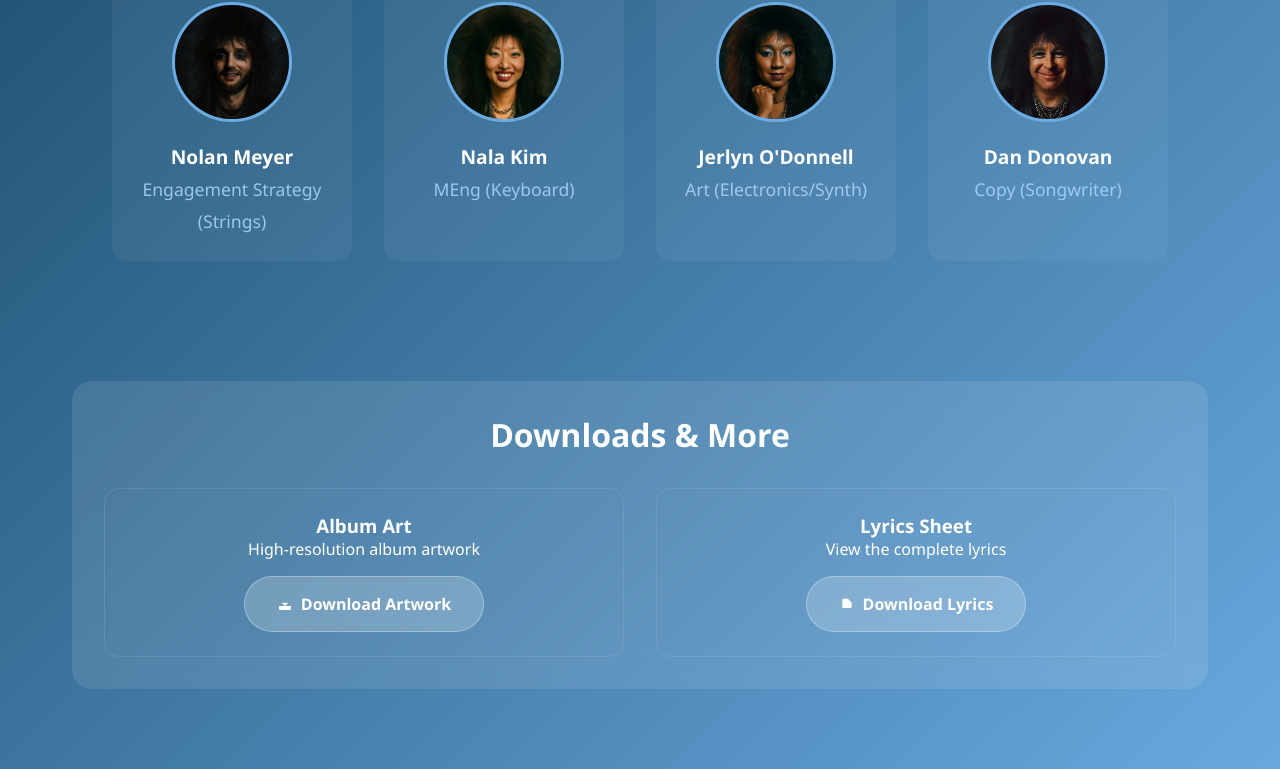
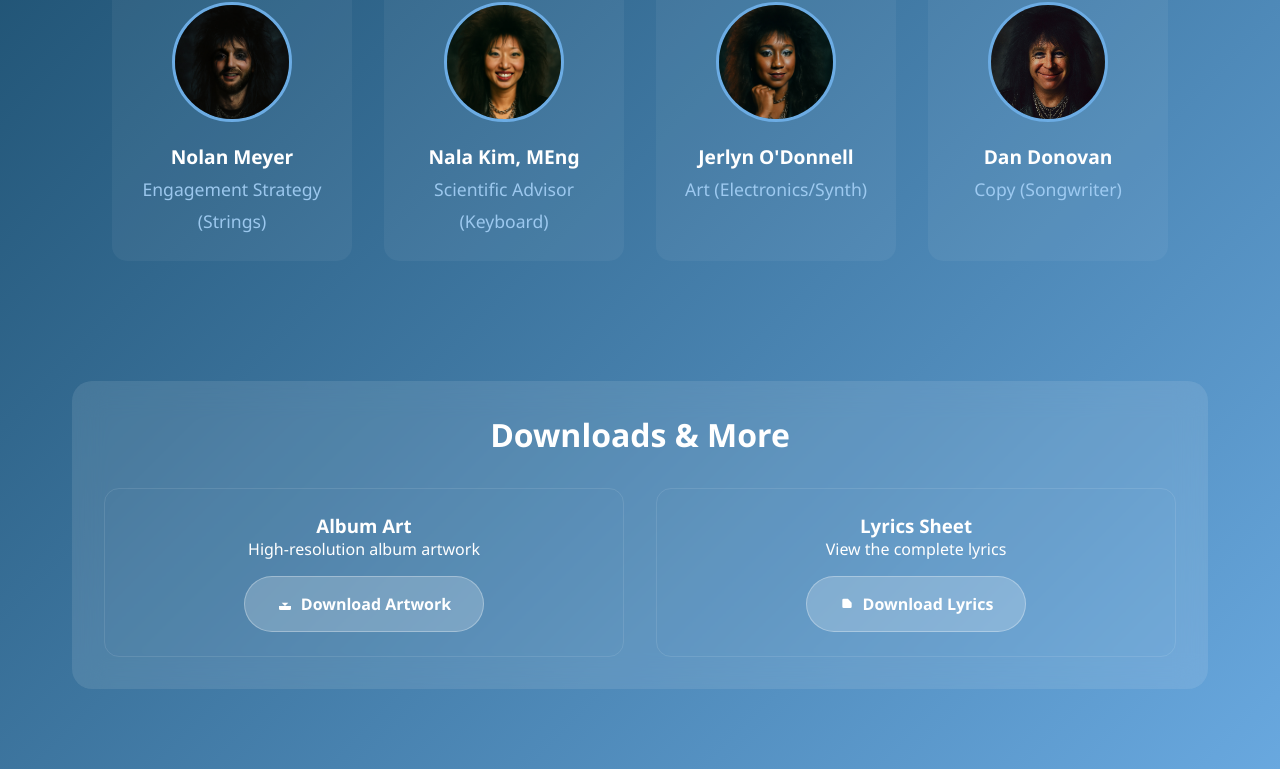
Before and after one commit to BGBVideCode/Vonjovi, a plain HTML site: page index.html in a window 1280 px wide. Shown: the part 2636-3405 px from the top of the page. Drawn offline with nearby package versions, Linux system fonts and the light colour scheme; no server answers; animation ran at ten frames a second.

Commit message:
Nala 411

```diff
--- a/index.html
+++ b/index.html
@@ -1467,8 +1467,8 @@
                         </div>
                         <div class="band-member-card">
                             <img src="Nala_Rock.jpg" alt="Photo of Member 5" class="member-thumbnail">
-                            <h4 class="member-name">Nala Kim</h4>
-                            <p class="member-position">MEng (Keyboard)</p>
+                            <h4 class="member-name">Nala Kim, MEng</h4>
+                            <p class="member-position">Scientific Advisor (Keyboard)</p>
                         </div>
                         <div class="band-member-card">
                             <img src="Jerlyn_Rock.jpg" alt="Photo of Member 7" class="member-thumbnail">
```
